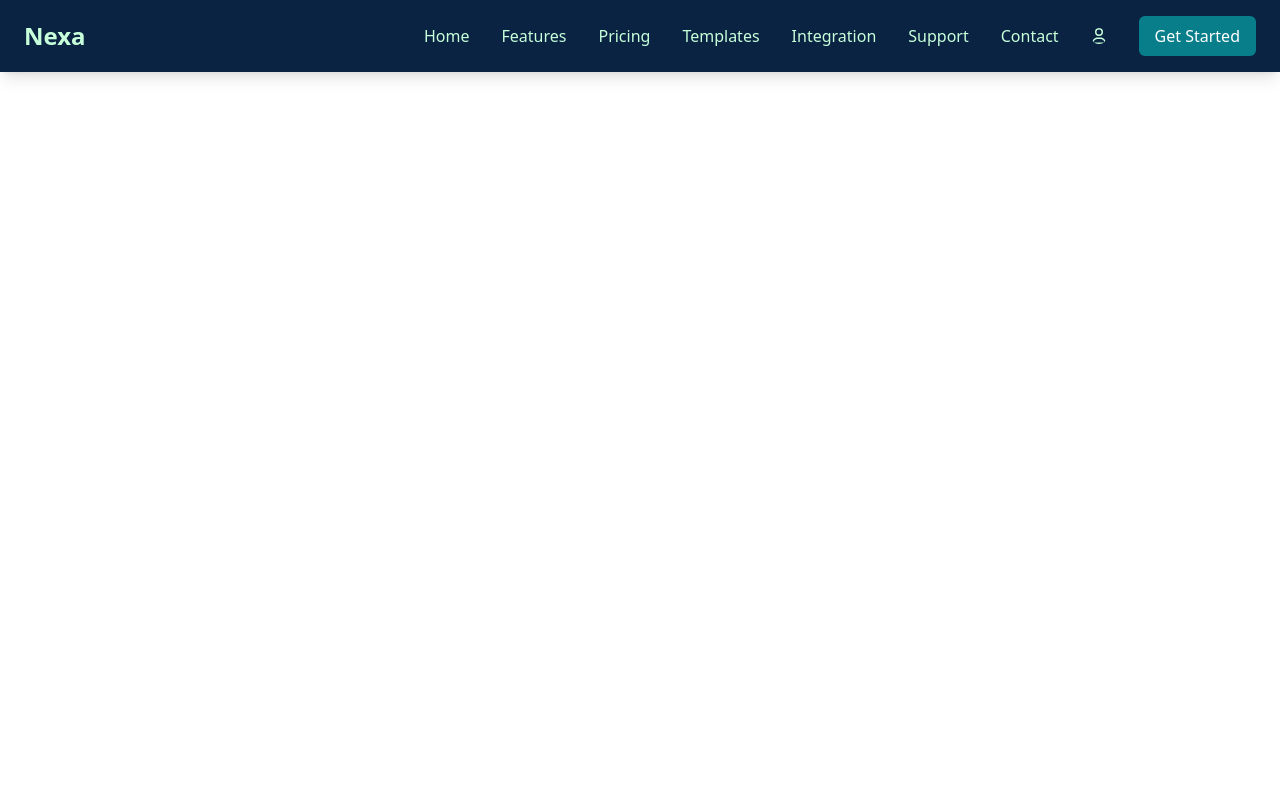
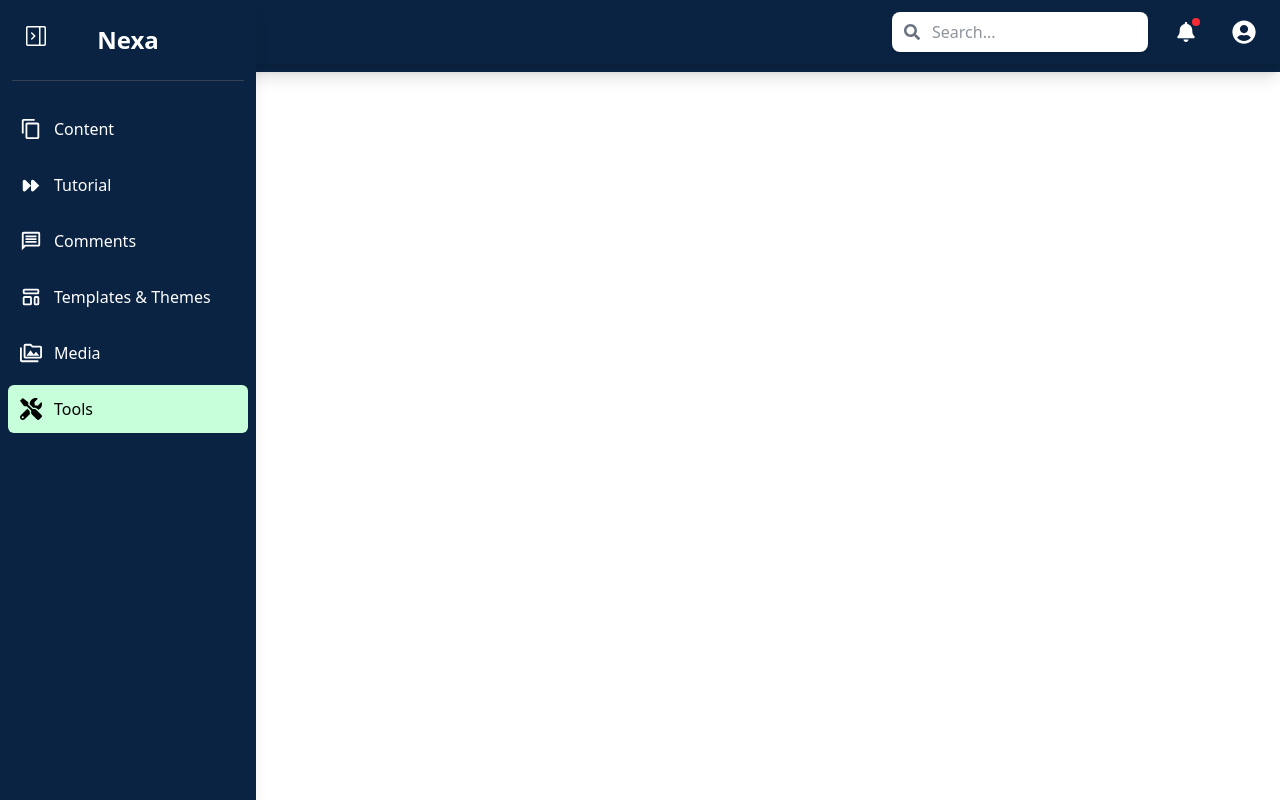
Before and after one commit to Cody-nas/Nexa, a React (Vite) app: page /tools in a window 1280 px wide. Built offline with nearby package versions, Linux system fonts and the light colour scheme.

Commit message:
Add Tools page and update Sidebar routing

```diff
--- a/src/App.jsx
+++ b/src/App.jsx
@@ -15,6 +15,7 @@ import Dashboard from "./pages/Dashboard";
 import Content from "./DashboardPages/Content";
 import Templates from "./DashboardPages/Templates";
 import Media from "./DashboardPages/Media";
+import Tools from "./DashboardPages/Tools";
 
 // import { useAuth } from "./context/AuthContext"; // Ensure you have AuthContext
 
@@ -50,6 +51,7 @@ const App = () => {
           <Route path="/content" element={<Content />} />
           <Route path="/templates" element={<Templates />} />
           <Route path="/media" element={<Media />} />
+          <Route path="/tools" element={<Tools />} />
 
           {/* Protected Route */}
           <Route
--- /dev/null
+++ b/src/DashboardPages/Tools.jsx
@@ -0,0 +1,14 @@
+import React from "react";
+import Sidebar from "../components/Sidebar";
+import DashboardNavbar from "../components/DashboardNavbar";
+
+const Tools = () => {
+  return (
+    <div>
+      <DashboardNavbar />
+      <Sidebar />
+    </div>
+  );
+};
+
+export default Tools;
--- a/src/components/Sidebar.jsx
+++ b/src/components/Sidebar.jsx
@@ -55,7 +55,7 @@ const Sidebar = () => {
       icon: <HiOutlineTemplate size={22} />,
     },
     { name: "Media", path: "/media", icon: <MdOutlinePermMedia size={22} /> },
-    { name: "Tools", path: "/", icon: <FaTools size={22} /> },
+    { name: "Tools", path: "/tools", icon: <FaTools size={22} /> },
   ];
 
   return (
```
